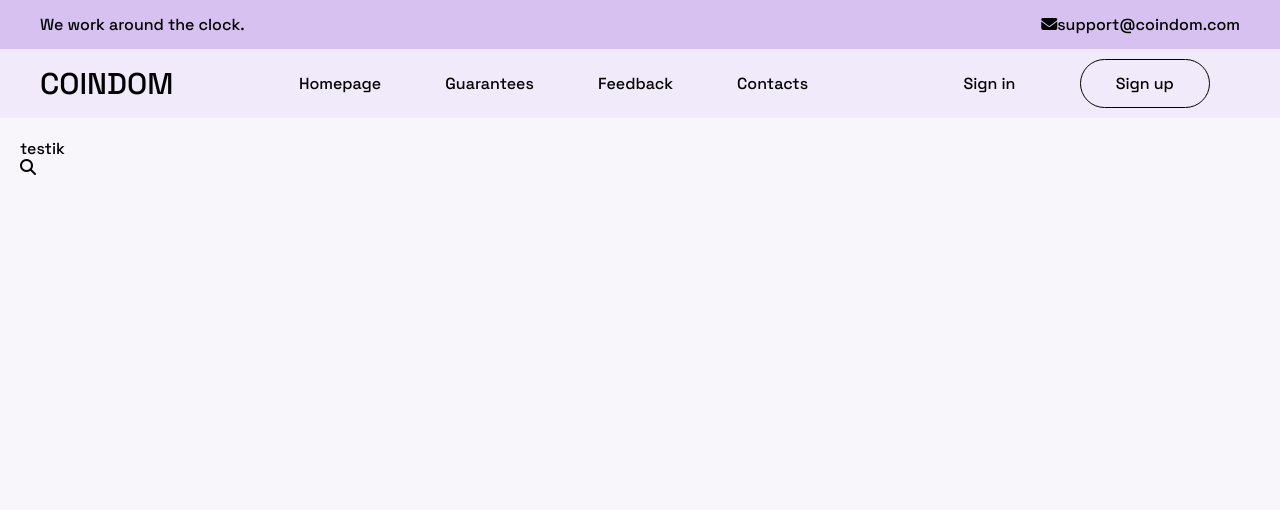
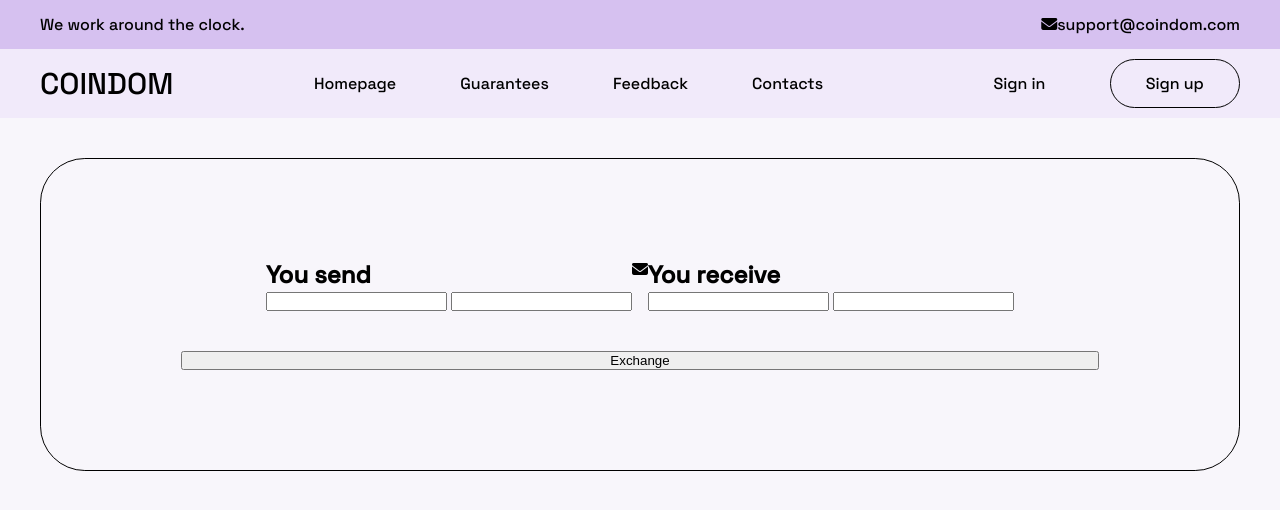
Before and after one commit to Maksongo/crypto-exchanger, a plain HTML site: page index.html in a window 1280 px wide. Drawn offline with Linux system fonts and the light colour scheme.

Commit message:
черновая версия exchange формы

```diff
--- a/index.html
+++ b/index.html
@@ -34,7 +34,7 @@
                 </ul>
                 <ul class="nav_auth">
                     <li><a>Sign in</a></li>
-                    <li><a class="nav_signup">Sign up</a></li>
+                    <li class="li_nav_signup" style=" margin-right: 0px"><a class="nav_signup">Sign up</a></li>
                 </ul>
             </div>
         </div>
@@ -42,8 +42,22 @@
     </header>
 
     <div class="container">
-        <p>testik</p>
-        <i class="fa fa-search"></i>
+        <div class="exchanger_form">
+            <div class="exchanger_form_main">
+                <div>
+                    <h2>You send</h2>
+                    <input type="text">
+                    <input type="text">
+                </div>
+                <div><i class="fa-solid fa-envelope"></i></div>
+                <div>
+                    <h2>You receive</h2>
+                    <input type="text">
+                    <input type="text">
+                </div>
+            </div>
+            <div class="exchanger_form_button"><button class="exchanger_button">Exchange</button></div>
+        </div>
     </div>
 
 </body>
--- a/styles.css
+++ b/styles.css
@@ -56,9 +56,28 @@ font-size: 30px;
 }
 
 .container {
+    max-width: 1200px;
+    margin: 0 auto;
+}
+
+.exchanger_form{
+    margin-top: 40px;
+    border: 1px solid;
+    border-radius: 2.8rem;
+    padding: 100px 140px;
+}
+
+.exchanger_form_main{
     display: flex;
-    flex-direction: column;
     justify-content: center;
-    max-width: 1200px;
-    padding: 20px;
 }
+
+.exchanger_form_button{
+    margin-top: 40px;
+    display: flex;
+    justify-content: center;
+}
+
+.exchanger_button{
+    width: 100%
+}
```
